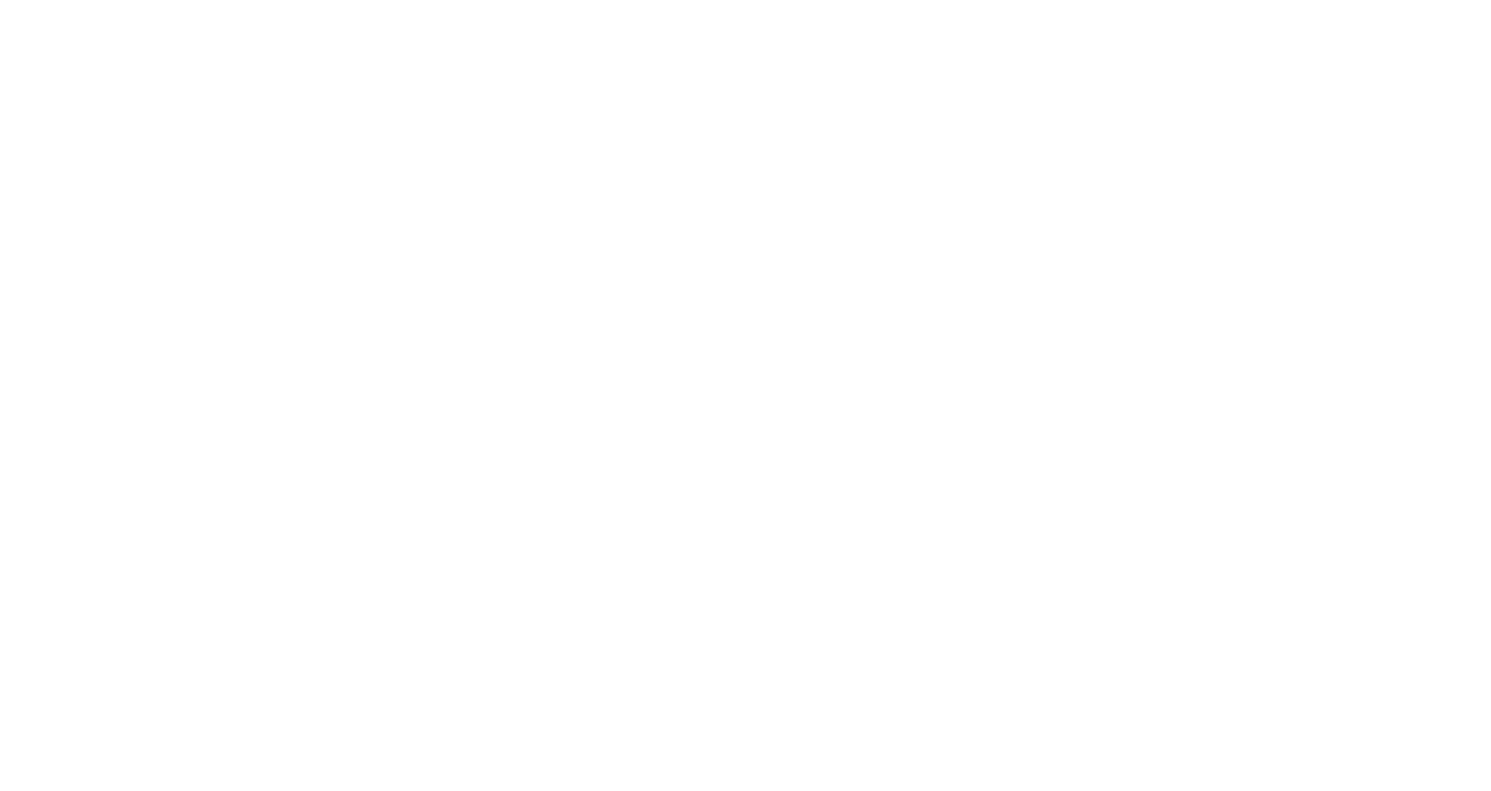
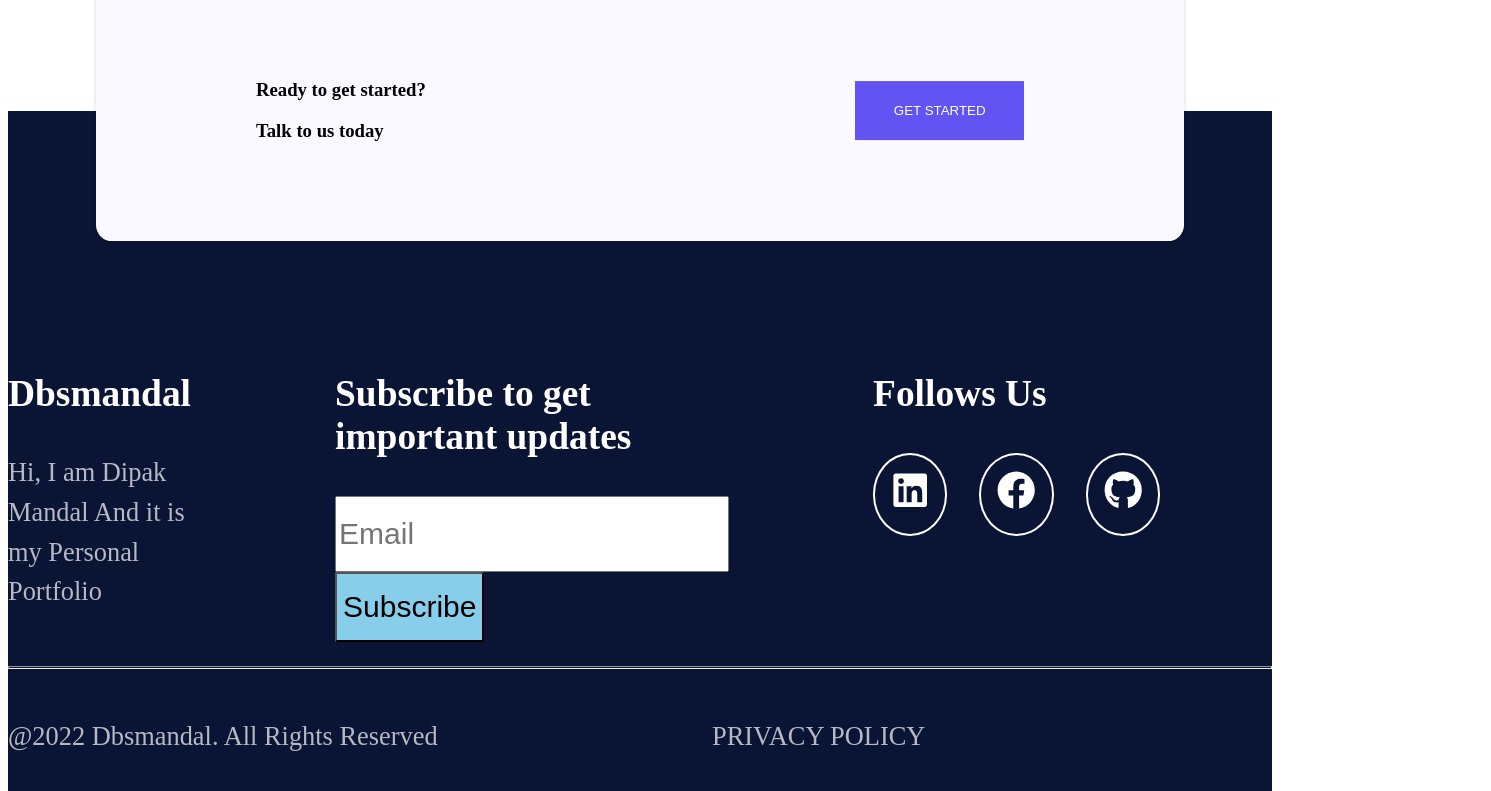
Before and after one commit to dbsmandal/Personal-Portfolio, a React (Vite) app: page /Contact in a window 1280 px wide. Shown: the part 1760-2551 px from the top of the page, 1491 px wide, since content can reach past the window. Before the commit the page ends 1473 px from the top, so only its background shows below. Built offline with nearby package versions, Linux system fonts and the light colour scheme; no server answers.

Commit message:
Home About Contact page are compelte

```diff
--- a/src/Component/Footer.jsx
+++ b/src/Component/Footer.jsx
@@ -1,11 +1,211 @@
-import React from 'react'
+import React from "react";
+import styled from "styled-components";
+import { Button } from "../style/Button";
+import { NavLink } from "react-router-dom";
+import { FaDiscord, FaFacebook, FaGithub, FaInstagram, FaLinkedin, FaYoutube } from "react-icons/fa";
 
 const Footer = () => {
   return (
-    <div>
-      Footer
-    </div>
-  )
+    <Wrapper>
+      <section className="contact-short">
+        <div className="grid grid-two-column">
+          <div>
+            <h3>Ready to get started?</h3>
+            <h3>Talk to us today</h3>
+          </div>
+
+          <div className="contact-short-btn">
+            <NavLink to="/">
+              <Button>Get Started</Button>
+            </NavLink>
+          </div>
+        </div>
+      </section>
+
+      {/* footer section  */}
+
+      <footer>
+        <div className="container grid grid-four-column">
+          <div className="footer-about">
+            <h3>Dbsmandal</h3>
+            <p>Hi, I am Dipak Mandal And it is my Personal Portfolio</p>
+          </div>
+
+          {/* 2nd column */}
+          <div className="footer-subscribe">
+            <h3>Subscribe to get important updates</h3>
+            <form  action="#"
+         >
+              <input
+                   style={{fontSize: 30 ,height:70,}}
+                type="email"
+                required
+                autoComplete="off"
+                placeholder="Email"
+              />
+              <input style={{fontSize: 30 ,height:70, backgroundColor:"skyblue",
+            transformStyle: 0.9 ,cursor:"pointer"}}
+              type="submit" value="Subscribe" />
+            </form>
+          </div>
+
+          {/* 3rs column  */}
+          <div className="footer-social">
+            <h3>Follows Us</h3>
+            <div className="footer-social--icons">
+              <div>
+              <a
+                  href="https://www.linkedin.com/feed/?trk=nav_back_to_linkedin"
+                  target="_blank">
+                  <FaLinkedin className="icons" />
+                </a>
+
+              </div>
+              <div>
+              <a
+               href="https://www.facebook.com/"
+               target="_blank">
+                <FaFacebook className="icons" />
+                </a>
+              </div>
+              <div>
+                <a
+                  href="https://github.com/dbsmandal"
+                  target="_blank">
+                  <FaGithub className="icons" />
+                </a>
+              </div>
+            </div>
+          </div>
+
+          {/* 4th column  */}
+          <div className="footer-contact">
+            <h3>Call Us</h3>
+            <h3>+91 9734078407</h3>
+          </div>
+        </div>
+
+        {/* bottom section  */}
+        <div className="footer-bottom--section">
+          <hr />
+          <div className="container grid grid-two-column">
+            <p>
+              @{new Date().getFullYear()} Dbsmandal. All Rights Reserved
+            </p>
+            <div>
+              <p>PRIVACY POLICY</p>
+              <p>TERMS & CONDITIONS</p>
+            </div>
+          </div>
+        </div>
+      </footer>
+    </Wrapper>
+  );
+};
+
+const Wrapper = styled.section`
+  .contact-short {
+    max-width: 60vw;
+    margin: auto;
+    padding: 5rem 10rem;
+    background-color: ${({ theme }) => theme.colors.bg};
+    border-radius: 1rem;
+    box-shadow: ${({ theme }) => theme.colors.shadowSupport};
+    transform: translateY(50%);
+  }
+  .grid-two-column {
+    grid-template-columns: repeat(2, 1fr);
+}
+.grid {
+  display: grid;
+  gap: 9rem;
 }
 
-export default Footer
+  .contact-short-btn {
+    justify-self: end;
+    align-self: center;
+  }
+
+  footer {
+    padding: 14rem 0 9rem 0;
+    background-color: ${({ theme }) => theme.colors.footer_bg};
+
+    h3 {
+      color: ${({ theme }) => theme.colors.hr};
+      margin-bottom: 2.4rem;
+    }
+    p {
+      color: ${({ theme }) => theme.colors.white};
+    }
+    .grid-four-column {
+      grid-template-columns: 1fr 1.2fr 0.5fr 0.8fr;
+  }
+  .container {
+    max-width: 120rem;
+    margin: 0px auto;
+    font-size: 2rem;
+}
+    .footer-social--icons {
+      display: flex;
+      gap: 2rem;
+
+      div {
+        padding: 1rem;
+        border-radius: 50%;
+        border: 2px solid ${({ theme }) => theme.colors.white};
+
+        .icons {
+          color: ${({ theme }) => theme.colors.white};
+          font-size: 2.4rem;
+          position: relative;
+          cursor: pointer;
+        }
+      }
+    }
+    footer p {
+      color: rgb(255, 255, 255);
+  }p {
+
+    opacity: 0.7;
+    font-size: 1.65rem;
+    line-height: 1.5;
+    margin-top: 1rem;
+    font-weight: 400;
+}
+
+    .footer-bottom--section {
+      padding-top: 1rem;
+
+      hr {
+        margin-bottom: 2rem;
+        color: ${({ theme }) => theme.colors.hr};
+        height: 0.1px;
+      }
+    }
+  }
+
+footer.input{
+
+}
+
+  @media (max-width: ${({ theme }) => theme.media.mobile}) {
+    .contact-short {
+      max-width: 95vw;
+      padding: 2rem 0rem;
+      display: flex;
+      justify-content: center;
+      align-items: center;
+
+      .contact-short-btn {
+        text-align: center;
+        justify-self: flex-start;
+      }
+    }
+
+    footer .footer-bottom--section {
+      padding-top: 3.2rem;
+    }
+  }
+`;
+
+export default Footer;
--- a/src/Pages/Contact.jsx
+++ b/src/Pages/Contact.jsx
@@ -4,10 +4,20 @@ import styled from "styled-components";
 const Contact = () => {
   const Wrapper = styled.section`
     padding: 9rem 0 5rem 0;
+    .common-heading {
+      font-size: 3.8rem;
+      font-weight: 600;
+      margin-bottom: 6rem;
+      text-transform: capitalize;
+      text-align: center;
 
+  }
     .container {
       margin-top: 6rem;
       text-align: center;
+      border: 1px solid;
+      border-color: skyblue;
+      padding: 2rem;
 
       .contact-form {
         max-width: 50rem;
@@ -40,12 +50,11 @@ const Contact = () => {
       }
     }
   }
-  .common-heading{
-    text-align: center;
-    margin: 2rem;
-    font-size: 3rem;
-    text-transform: capitalize;
-  }
+  .container .contact-form .contact-inputs {
+    display: flex;
+    flex-direction: column;
+    gap: 3rem;
+}
 
   `;
 
--- a/src/Pages/Home.jsx
+++ b/src/Pages/Home.jsx
@@ -1,13 +1,20 @@
 import { useEffect } from "react";
 import HeroSection from "../Component/HeroSection";
 import { useGlobalContext } from "../Context";
+import Services from '../Pages/Services'
+import Contact from "../Pages/Contact"
 
 const Home = () => {
   const { updateHomePage } = useGlobalContext();
 
   useEffect(() => updateHomePage(), []);
 
-  return <HeroSection />;
+  return <>
+  <HeroSection />
+  <Services/>
+  <Contact/>
+
+  </>;
 };
 
 export default Home;
```
Also changed, not shown: src/Pages/style.jsx (added, +41 -0 lines).
